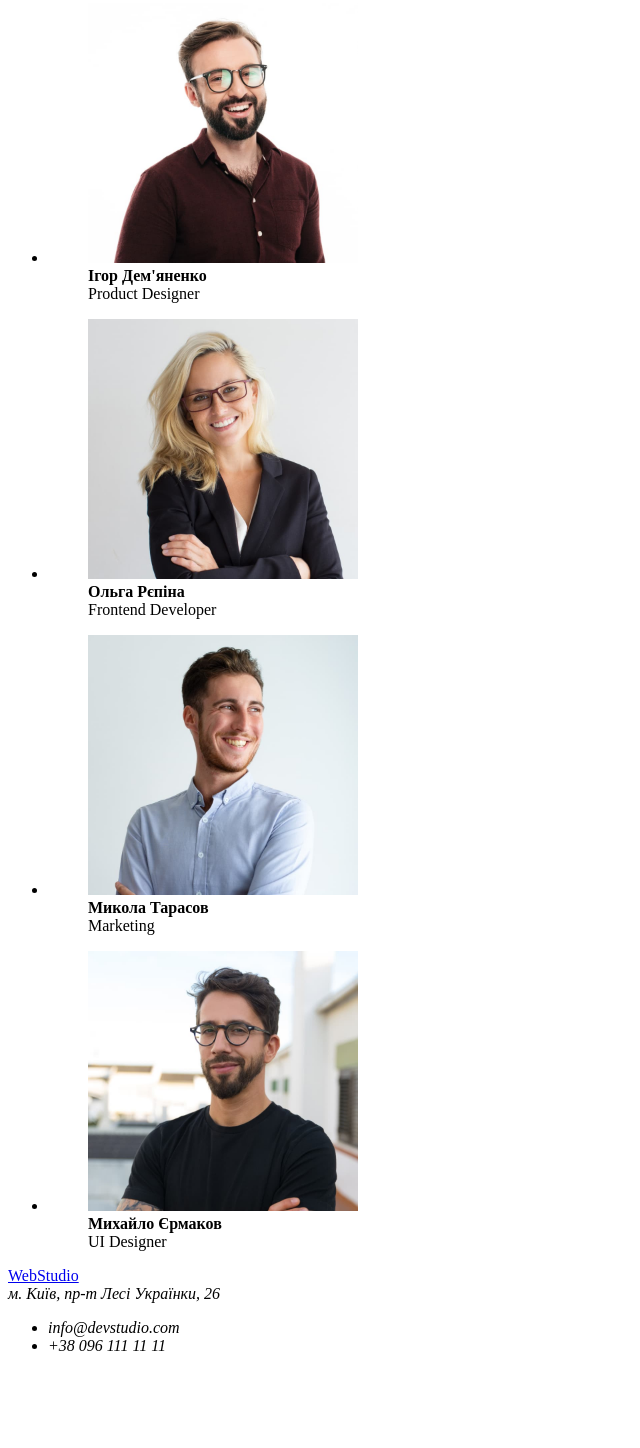
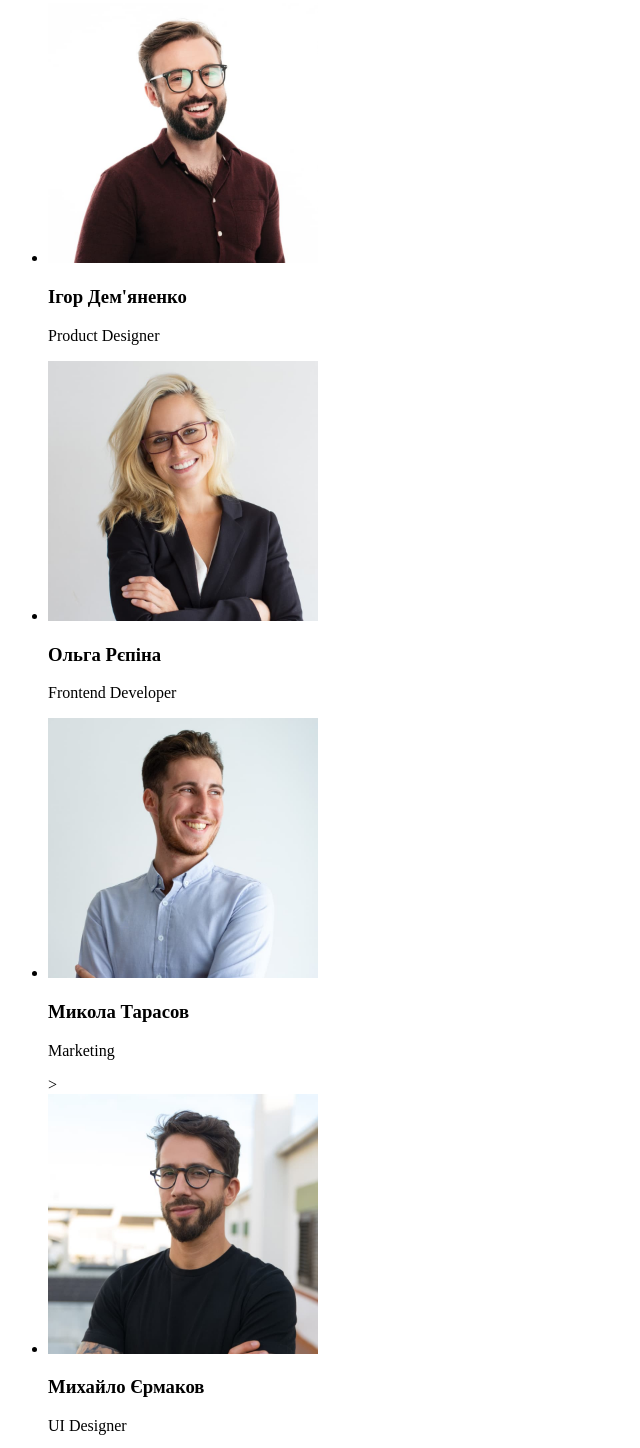
Before and after one commit to vagabbond/goit-markup-hw-01, a plain HTML site: page index.html in a window 1280 px wide. Shown: the part 1631-3079 px from the top of the page, without its empty margins (0-640 px from the left). Before the commit the page ends 3002 px from the top, so only its background shows below. Drawn offline with Linux system fonts and the light colour scheme.

Commit message:
Update index.html

```diff
--- a/index.html
+++ b/index.html
@@ -70,56 +70,44 @@
         <h2>Наша команда</h2>
         <ul>
           <li>
-            <figure>
             <img
               src="./images/designer.jpg"
               alt="Чоловік з окулярами, пишною бородою та в рубашці."
               width="270"
             />
-              <figcaption>
-                <b>Ігор Дем'яненко</b><br />
-                Product Designer
-              </figcaption>
-            </figure>
+            <h3>Ігор Дем'яненко</h3>
+            <p>Product Designer</p>
           </li>
           <li>
-            <figure>
             <img
               src="./images/developer.jpg"
               alt="Жінка в окулярах, в піджакі."
               width="270"
             />
-              <figcaption>
-                <b>Ольга Рєпіна</b><br />
-                Frontend Developer
-              </figcaption>
-            </figure>
+
+            <h3>Ольга Рєпіна</h3>
+            <p>Frontend Developer</p>
           </li>
           <li>
-            <figure>
             <img
               src="./images/marketing.jpg"
               alt="Посміхаючийся чоловік, в рубашці."
               width="270"
             />
-              <figcaption>
-                <b>Микола Тарасов</b> <br />
-                Marketing
-              </figcaption>
-            </figure>
+
+            <h3>Микола Тарасов</h3>
+            <p>Marketing</p>
+            >
           </li>
           <li>
-            <figure>
             <img
               src="./images/ui_designer.jpg"
               alt="Серйозний чоловік в чорній футболці та окулярах."
               width="270"
             />
-              <figcaption>
-                <b>Михайло Єрмаков</b><br />
-                UI Designer
-              </figcaption>
-            </figure>
+
+            <h3>Михайло Єрмаков</h3>
+            <p>UI Designer</p>
           </li>
         </ul>
       </section>
```
Lines whose indentation alone changed are shown as unchanged.
